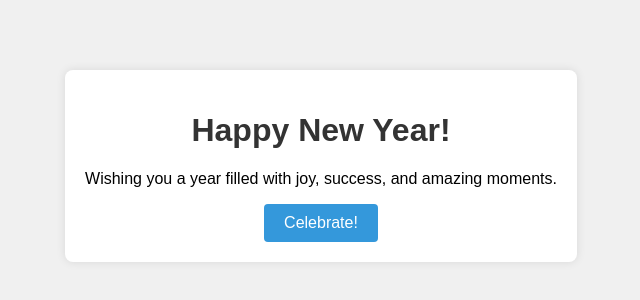
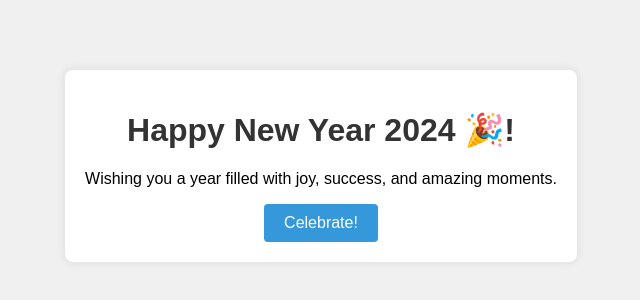
Before and after one commit to nitik89/Happy-New-Year, a plain HTML site: page index.html in a window 1280 px wide. Shown: the part 234-534 px from the top of the page, without its empty margins (319-959 px from the left). Drawn offline with Linux system fonts and the light colour scheme.

Commit message:
Update index.html

```diff
--- a/index.html
+++ b/index.html
@@ -66,7 +66,7 @@
 <body>
 
 <div class="card">
-  <h1>Happy New Year!</h1>
+  <h1>Happy New Year 2024 🎉!</h1>
   <p>Wishing you a year filled with joy, success, and amazing moments.</p>
   <button onclick="celebrate()">Celebrate!</button>
 </div>
```
